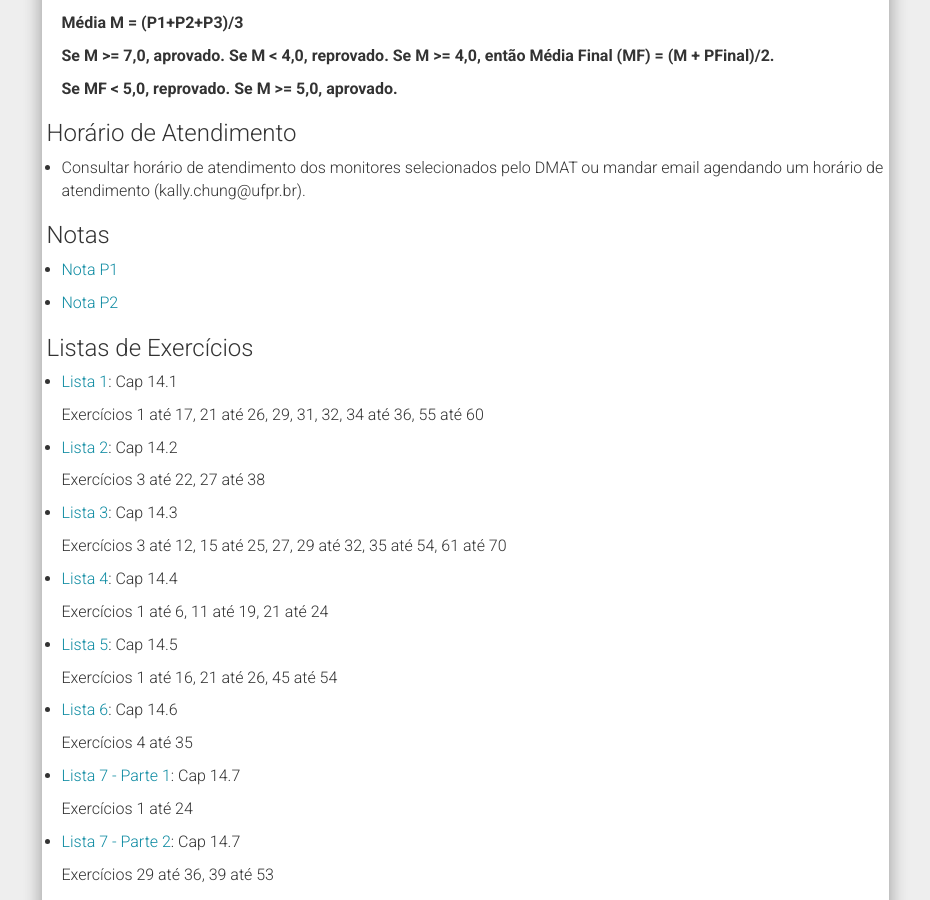
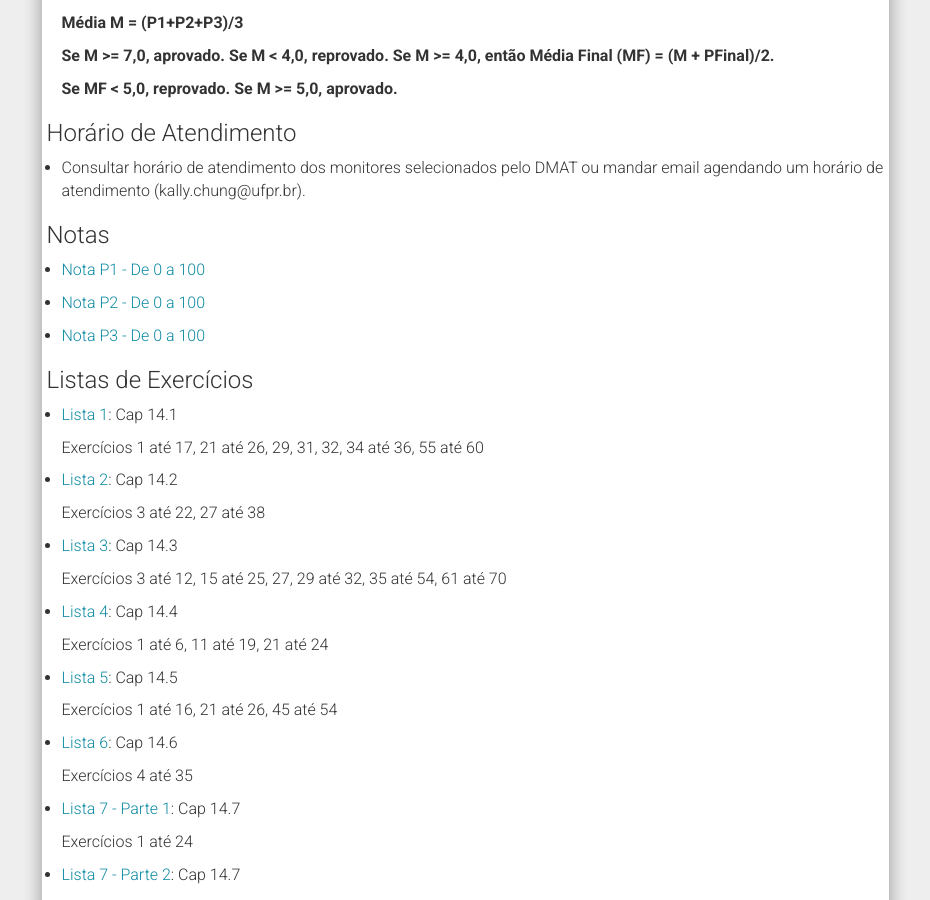
Before and after one commit to chunggnuhc/chunggnuhc.github.io, a Jekyll site: the page built from CM202-Calc2-1sem2018.md, in a window 1280 px wide and 900 px high, scrolled down 1218 px. Shown: the whole window, without its empty margins (321-1251 px from the left). Built offline with Jekyll 4.4.1, drawn with Linux system fonts in a browser that asks for light colours; nearby versions of some CDN libraries.

Commit message:
Update CM202 - NotaP3 adicionados

```diff
--- a/CM202-Calc2-1sem2018.md
+++ b/CM202-Calc2-1sem2018.md
@@ -66,9 +66,11 @@ Editora Cengage Learning
 
 <h3>Notas</h3>
 
-- [Nota P1](/disciplinas1sem2018/Nota P1 - CM202 - Site.pdf)
+- [Nota P1 - De 0 a 100](/disciplinas1sem2018/Nota P1 - CM202 - Site.pdf)
 
-- [Nota P2](/disciplinas1sem2018/Nota P2 - CM202 - Site.pdf)
+- [Nota P2 - De 0 a 100](/disciplinas1sem2018/Nota P2 - CM202 - Site.pdf)
+
+- [Nota P3 - De 0 a 100](/disciplinas1sem2018/Nota P3 - CM202 - Site.pdf)
 
 <h3>Listas de Exercícios</h3>
 
```
